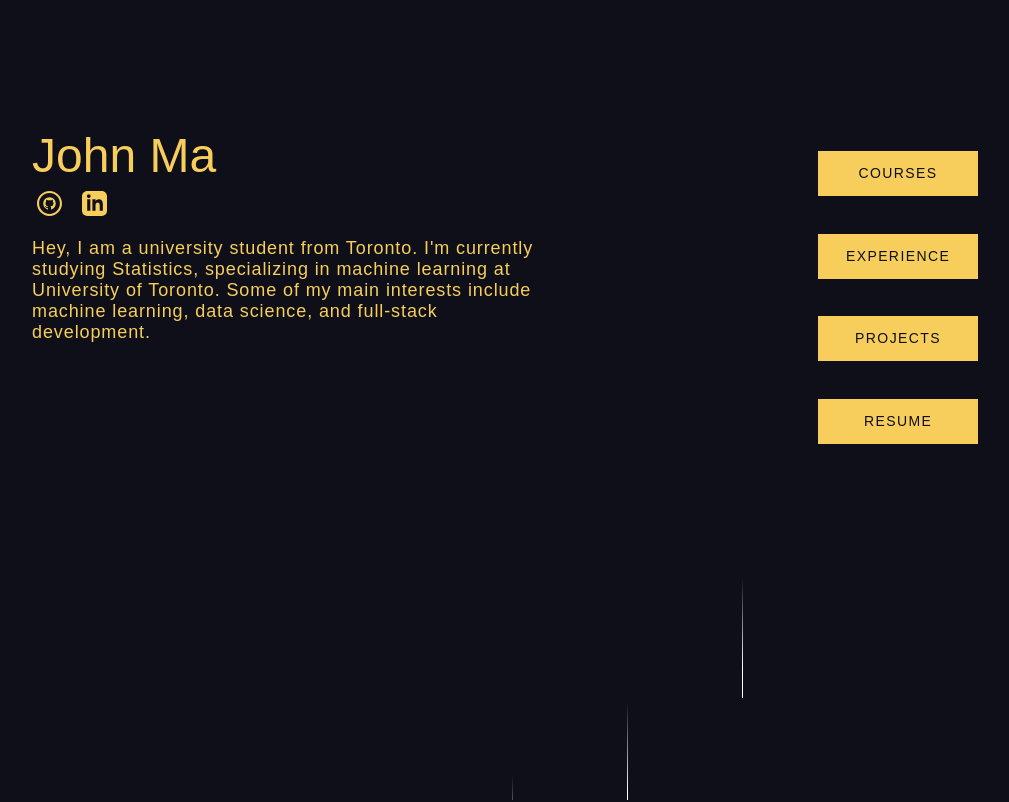
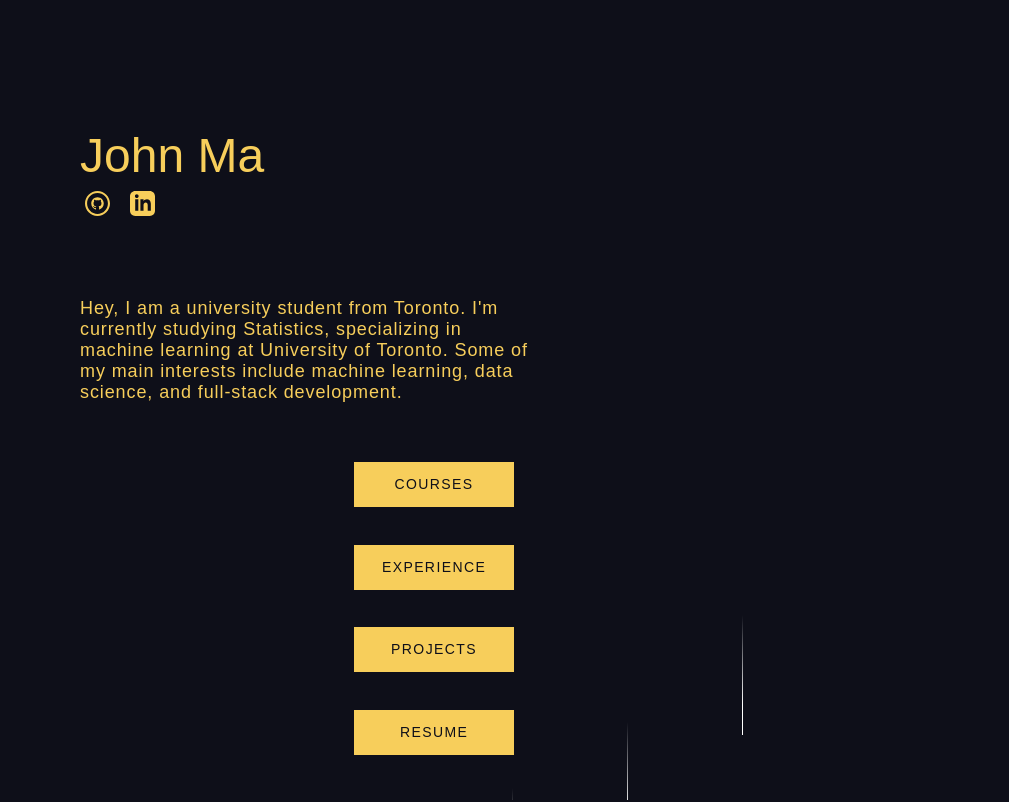
Before and after one commit to jiputer/jiputer.github.io, a React (Create React App) app: page / in a window 1280 px wide. Shown: the top 802 px of the page, without its empty margins (128-1137 px from the left). Built offline with nearby package versions, Linux system fonts and the light colour scheme.

Commit message:
more changes

```diff
--- a/src/components/aboutMe/AboutMe.css
+++ b/src/components/aboutMe/AboutMe.css
@@ -4,10 +4,10 @@
     flex-direction: column;
     justify-content: left;
     text-align: left;
+    flex-wrap: wrap;
     background-color: #0E0F19;
     width: 40vmax;
-    margin-right: 20vmin;
-    margin-left: 20vmin;
+    margin-left: 10vmin;
 }
 header{
     position: relative;
@@ -21,10 +21,11 @@ header{
 p{
     align-items: left;
     display: flex;
-    word-wrap: break-word;
-    width: 40vmax;
-
-    padding-top: 20px;
+    word-wrap: normal;
+    flex-wrap: wrap;
+    width: 35vmax;
+    padding-top: 10vmin;
+    margin-right: 25vmin;
     justify-content: left;
     font-size: large;
     color: #F7CE5B;
--- a/src/components/main/MainPage.css
+++ b/src/components/main/MainPage.css
@@ -4,7 +4,7 @@
     flex-direction: column;
     justify-content: center;
     padding:0;
-    margin:0;
+    margin:5vmax;
     width: 100%;
     height: 100%;
 }
@@ -12,9 +12,9 @@
 .landingContainer{
     display: -webkit-inline-flex;
     flex-flow: row wrap;
-    padding: 10vw;
+    padding: 5vw;
     margin-bottom: 20vw;
-    width: 100%;
+    width: 90vmax;
 }
 
 .projectsContainer{
@@ -26,7 +26,7 @@
     padding-right: 10vw;
     padding-top: 10vw;
     margin-bottom: 20vw;
-    width: 100%;
+    width: 90vmax;
 
 }
 .buttonContainer{
@@ -39,7 +39,7 @@
     background-color: transparent;
     padding:  10px 0px;
     width: 250px;
-    margin-left: 80px;
+    margin-left: 25vw;
 }
 .sectionTitle{
     z-index: index inherit;
```
